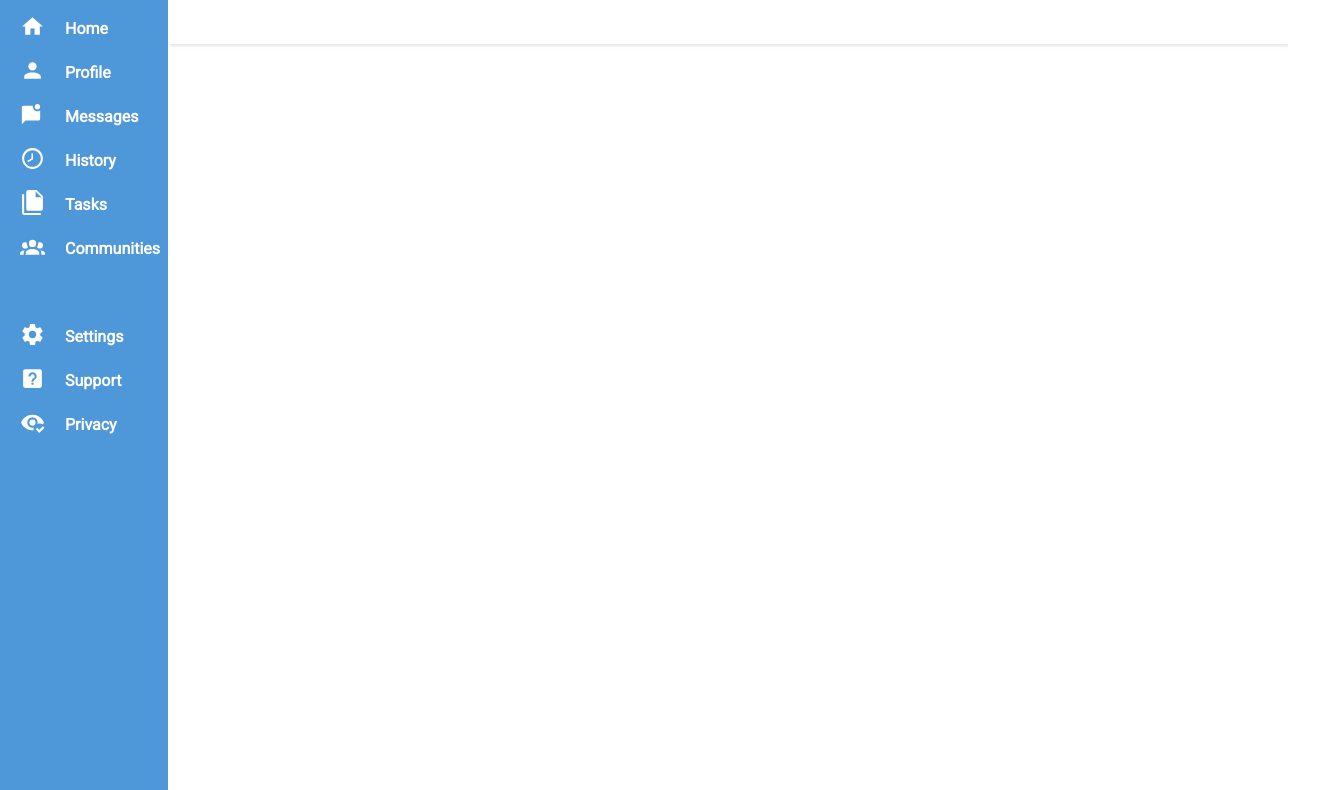
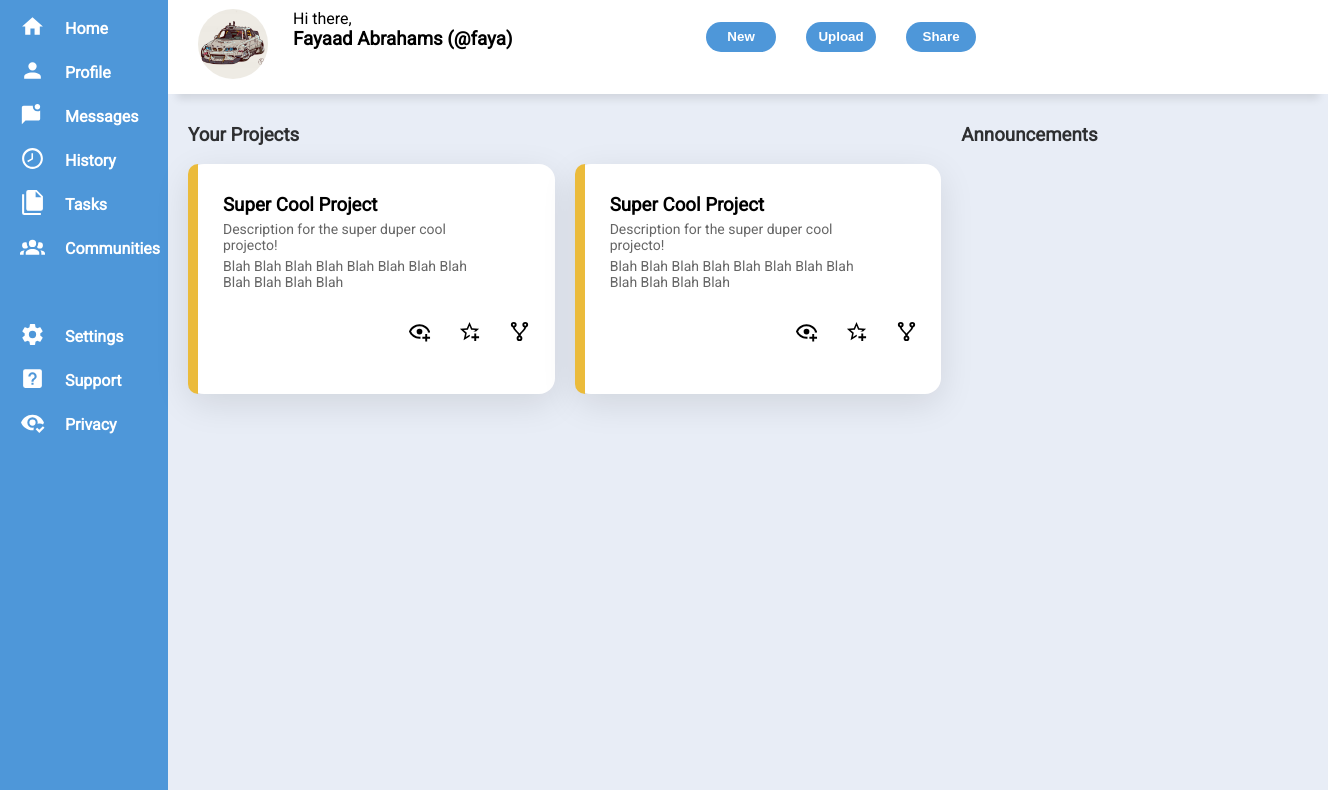
Before and after one commit to FayaadAbrahams/Odin-Projects, a plain HTML site: page Admin Dashboard/index.html in a window 1280 px wide. Shown: the part 76-866 px from the top of the page, 1328 px wide, since content can reach past the window. Drawn offline with Linux system fonts and the light colour scheme.

Commit message:
Finishing up Project Cards

```diff
--- a/Admin Dashboard/index.html
+++ b/Admin Dashboard/index.html
@@ -142,7 +142,84 @@
                 alt="User Icon"
               />
             </button>
-            <span class="user-login-name">Fayaad Abrahams</span>
+            <h3 class="user-login-name">Fayaad Abrahams</h3>
+          </div>
+        </div>
+        <div class="user-container">
+          <div class="left-user-container">
+            <img
+              class="main-user-icon-img"
+              src="assets/user-icon.jpg"
+              alt="User Icon"
+            />
+            <div class="welcome-user-content">
+              <p>Hi there,</p>
+              <h3>Fayaad Abrahams (@faya)</h3>
+            </div>
+          </div>
+          <div class="right-user-container">
+            <button class="user-btn new">New</button>
+            <button class="user-btn upload">Upload</button>
+            <button class="user-btn share">Share</button>
+          </div>
+        </div>
+        <div class="tab-content-container">
+          <div class="project-container">
+            <h3 class="project-headers">Your Projects</h3>
+            <div class="project-card">
+              <div class="card-content">
+                <h3>Super Cool Project</h3>
+                <p>Description for the super duper cool projecto!</p>
+                <p>
+                  Blah Blah Blah Blah Blah Blah Blah Blah Blah Blah Blah Blah
+                </p>
+                <div class="card-content-btn-container">
+                  <button class="card-btn">
+                    <img
+                      class="card-btn"
+                      src="assets/eye-plus-outline.svg"
+                      alt="View Button"
+                    />
+                  </button>
+                  <button class="card-btn">
+                    <img src="assets/star-plus-outline.svg" alt="Star Button" />
+                  </button>
+                  <button class="card-btn">
+                    <img src="assets/source-fork.svg" alt="Share Button" />
+                  </button>
+                </div>
+              </div>
+              <div class="card-border"></div>
+            </div>
+            <div class="project-card">
+              <div class="card-content">
+                <h3>Super Cool Project</h3>
+                <p>Description for the super duper cool projecto!</p>
+                <p>
+                  Blah Blah Blah Blah Blah Blah Blah Blah Blah Blah Blah Blah
+                </p>
+                <div class="card-content-btn-container">
+                  <button class="card-btn">
+                    <img
+                      class="card-btn"
+                      src="assets/eye-plus-outline.svg"
+                      alt="View Button"
+                    />
+                  </button>
+                  <button class="card-btn">
+                    <img src="assets/star-plus-outline.svg" alt="Star Button" />
+                  </button>
+                  <button class="card-btn">
+                    <img src="assets/source-fork.svg" alt="Share Button" />
+                  </button>
+                </div>
+              </div>
+              <div class="card-border"></div>
+            </div>
+
+          </div>
+          <div class="announce-containeer">
+            <h3 class="project-headers">Announcements</h3>
           </div>
         </div>
       </div>
--- a/Admin Dashboard/styles.css
+++ b/Admin Dashboard/styles.css
@@ -25,7 +25,6 @@
 .sidebar {
   background-color: var(--sidebar-clr);
   color: var(--font-clr-light);
-  box-shadow: solid 1px rgb(211, 207, 207);
   width: 240px;
 }
 
@@ -119,6 +118,10 @@
   opacity: 50%;
 }
 
+.main-user-icon-img {
+  border-radius: 40px;
+  width: 70px;
+}
 .user-icon-img,
 .secondary-icon-user-btn {
   width: 45px;
@@ -133,21 +136,23 @@
 }
 
 .user-login-name {
-  font-size: 20px;
+  font-size: 18px;
   font-weight: bold;
 }
 
 .top-main-container {
   margin: 30px 0px 0px 0px;
   display: flex;
-  width: 100%;
-  height: 90px;
-  box-shadow: 2px 2px 3px rgb(190, 189, 189, 0.4);
+  height: 50px;
 }
 
 .main-content-container {
-  align-items: center;
-  width: 100%;
+  display: flex;
+  flex-direction: column;
+}
+
+.main-content-container > div {
+  width: 1160px;
 }
 
 .search-container {
@@ -163,12 +168,152 @@
   grid-column: 1;
 }
 .control-menu {
+  margin-top: -10px;
   display: grid;
   grid-template-columns: 60px 60px 300px;
   grid-template-rows: repeat(3, 1fr);
   align-items: center;
+  height: 40px;
 }
 
 .control-menu span {
   margin-left: 30px;
 }
+
+.user-container {
+  display: grid;
+  grid-template-columns: repeat(14, 3fr);
+  box-shadow: 0px 14px 8px -9px rgba(0, 0, 0, 0.1);
+  z-index: 1000;
+}
+
+.left-user-container {
+  margin: 5px 0px 0px 30px;
+  display: grid;
+  grid-area: 1;
+  grid-template-columns: 80px 300px;
+  gap: 15px;
+}
+
+.right-user-container {
+  gap: 20px;
+  display: grid;
+  grid-column: 4 / span 2;
+  grid-template-columns: 80px 80px 80px;
+  margin-top: 5px;
+  margin-bottom: 30px;
+  align-items: center;
+}
+
+.welcome-user-content {
+  grid-row: 1 / span 2;
+}
+
+.main-user-icon-img {
+  grid-row: 1;
+}
+
+.user-btn {
+  border-radius: 18px;
+  width: 70px;
+  height: 30px;
+  border: none;
+  background-color: rgb(78, 151, 217);
+  color: white;
+  font-weight: 550;
+}
+
+.user-btn:hover {
+  cursor: pointer;
+}
+
+.user-btn:active {
+  padding: 2px 2px 2px 2px;
+}
+
+.tab-content-container {
+  background-color: rgb(232, 237, 246);
+  height: 100vh;
+  width: 240vh;
+  display: grid;
+  grid-template-columns: repeat(6, 1fr);
+}
+
+.project-container {
+  grid-column: 1 / span 4;
+  display: grid;
+  grid-template-rows: 20px repeat(3, 1fr);
+  grid-template-columns: repeat(2, 1fr);
+  gap: 20px;
+}
+
+.announce-container {
+  grid-column: 5 / span 2;
+}
+
+.tab-content-container > div {
+  margin: 30px 0px 0px 20px;
+}
+
+.project-headers {
+  opacity: 80%;
+}
+
+.project-card {
+  background-color: white;
+  border-radius: 16px;
+  grid-row: 2;
+  display: grid;
+  grid-template-columns: 20px auto;
+  box-shadow: 0px 10px 35px 0px rgba(0, 0, 0, 0.1);
+  transition: 0.2s ease-in;
+}
+
+.card-border {
+  background-color: rgb(235, 187, 59);
+  width: 10px;
+  height: 100%;
+  border-radius: 16px 0px 0px 16px;
+  grid-row: 1;
+  transition: 0.2s ease-in;
+}
+
+.project-card:hover .card-border {
+  width: 12px;
+}
+.project-card:hover{
+  box-shadow: 0px 20px 45px 0px rgba(0, 0, 0, 0.1);
+  transform: perspective(3000px) rotateX(10deg);
+  cursor: pointer;
+}
+
+.card-content {
+  margin-top: 20px;
+  margin-left: 30px;
+}
+
+.card-content p {
+  opacity: 60%;
+  margin: 5px 70px 5px -15px;
+  font-size: 14px;
+}
+
+.card-content h3 {
+  margin: 10px 5px 5px -15px;
+}
+
+.card-content-btn-container {
+  margin: 30px -30px 20px 170px;
+  display: grid;
+  grid-template-columns: repeat(3, 50px);
+}
+
+.card-btn {
+  border: none;
+  background-color: white;
+  width: 23px;
+}
+
+.card-btn:hover {
+  cursor: pointer;
+}
```
Also changed, not shown: Admin Dashboard/Dashboard Project/dashboard-project.png (added), Admin Dashboard/assets/eye-plus-outline.svg (added), Admin Dashboard/assets/source-fork.svg (added), Admin Dashboard/assets/star-plus-outline.svg (added).
